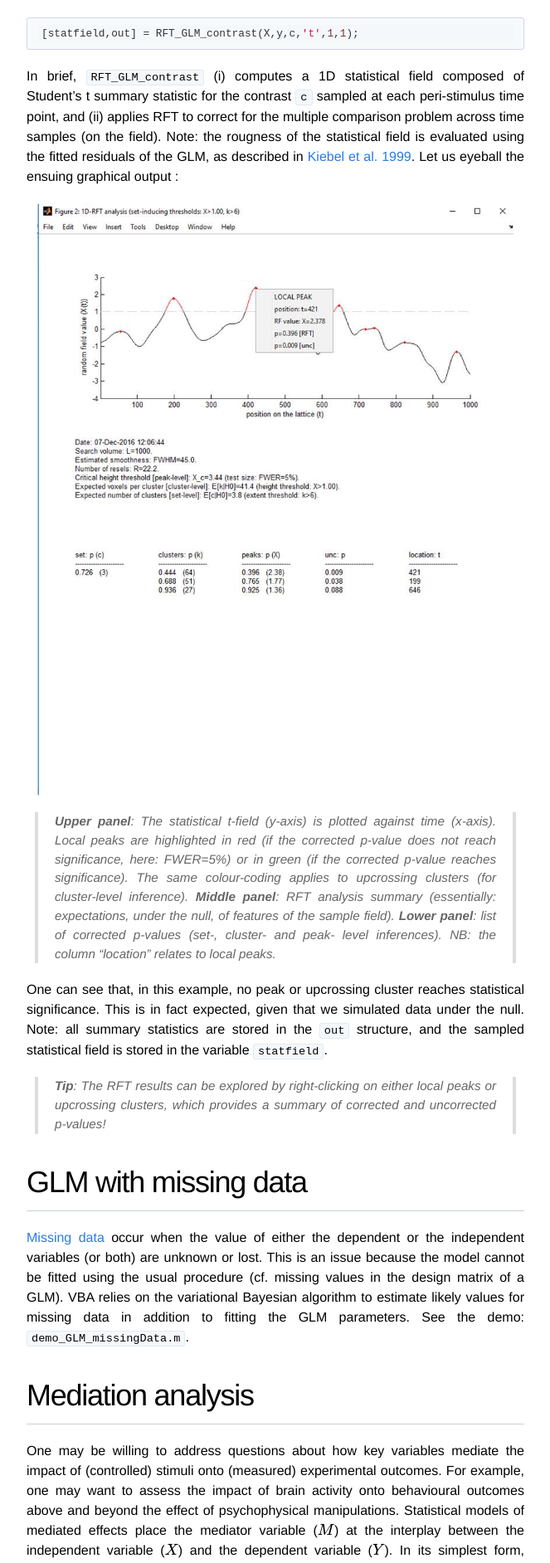
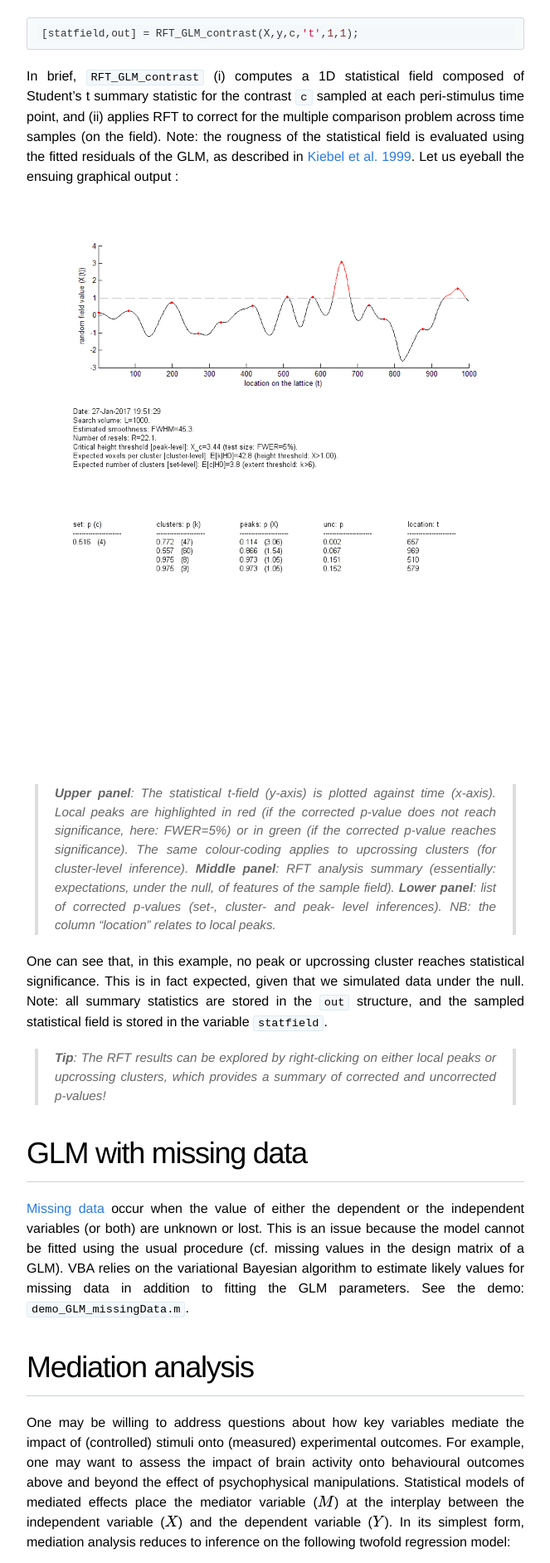
Before and after one commit to MBB-team/VBA-toolbox, a Jekyll site: the page built from _wiki/statistical-models.md, in a window 1280 px wide. Shown: the part 4042-5926 px from the top of the page at 83% size, without its empty margins (308-971 px from the left). Built offline with Jekyll 4.4.1, drawn with Linux system fonts in a browser that asks for light colours; nearby versions of some CDN libraries; formulas are drawn with MathJax 3.

Commit message:
Update statistical-models.md

```diff
--- a/_wiki/statistical-models.md
+++ b/_wiki/statistical-models.md
@@ -79,7 +79,7 @@ Now let's apply RFT to solve the multiple comparison problem (across time sample
 
 In brief, `RFT_GLM_contrast` (i) computes a 1D statistical field composed of Student's t summary statistic for the contrast `c` sampled at each peri-stimulus time point, and (ii) applies RFT to correct for the multiple comparison problem across time samples (on the field). Note: the rougness of the statistical field is evaluated using the fitted residuals of the GLM, as described in [Kiebel et al. 1999](https://www.ncbi.nlm.nih.gov/pubmed/10600421). Let us eyeball the ensuing graphical output :
 
-![]({{ site.baseurl }}/images/wiki/1D-RFT.jpg)
+![]({{ site.baseurl }}/images/wiki/1D-RFT.bmp)
 
 
 > **Upper panel**: The statistical t-field (y-axis) is plotted against time (x-axis). Local peaks are highlighted in red (if the corrected p-value does not reach significance, here: FWER=5%) or in green (if the corrected p-value reaches significance). The same colour-coding applies to upcrossing clusters (for cluster-level inference). **Middle panel**: RFT analysis summary (essentially: expectations, under the null, of features of the sample field). **Lower panel**: list of corrected p-values (set-, cluster- and peak- level inferences). NB: the column "location" relates to local peaks.
```
